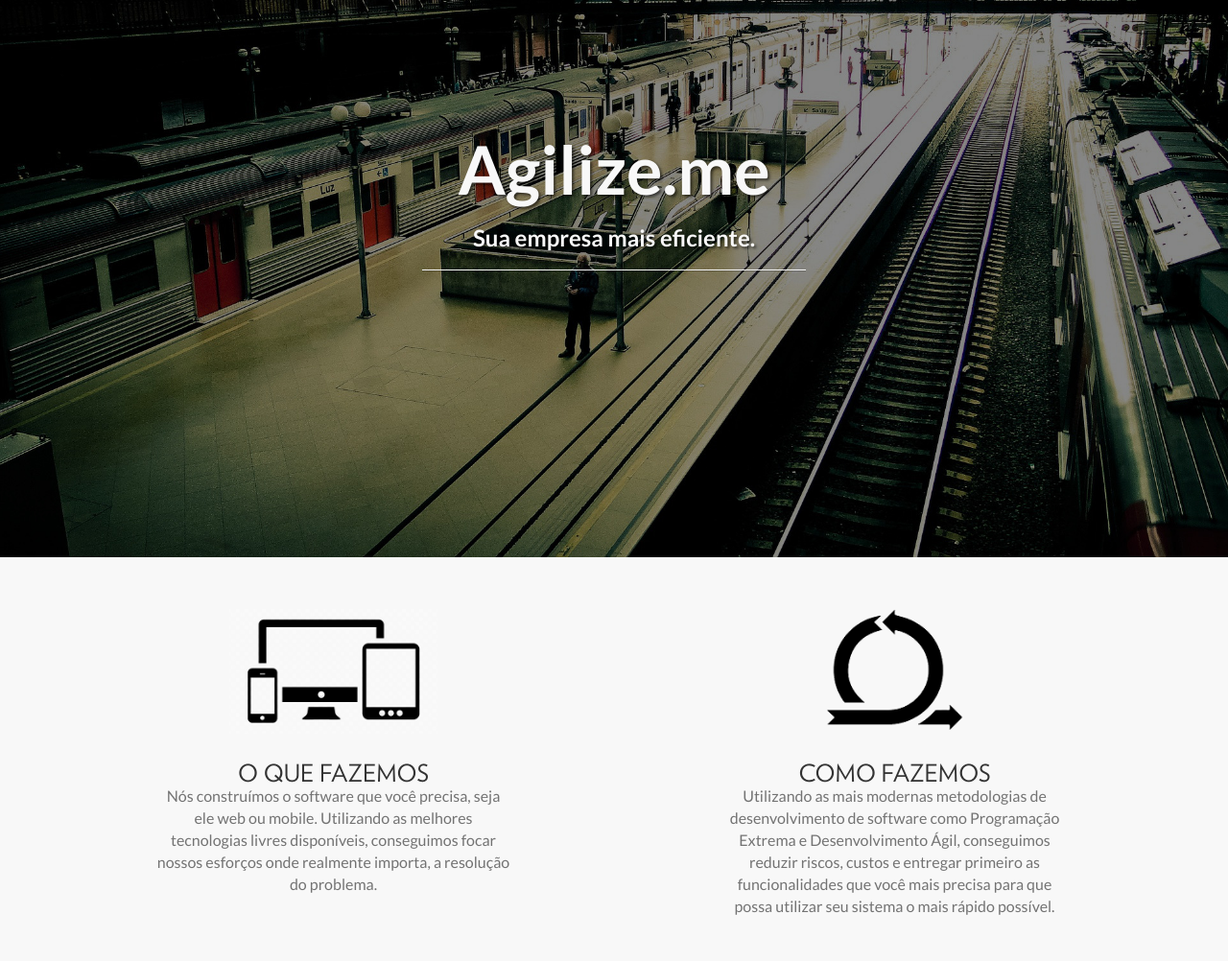
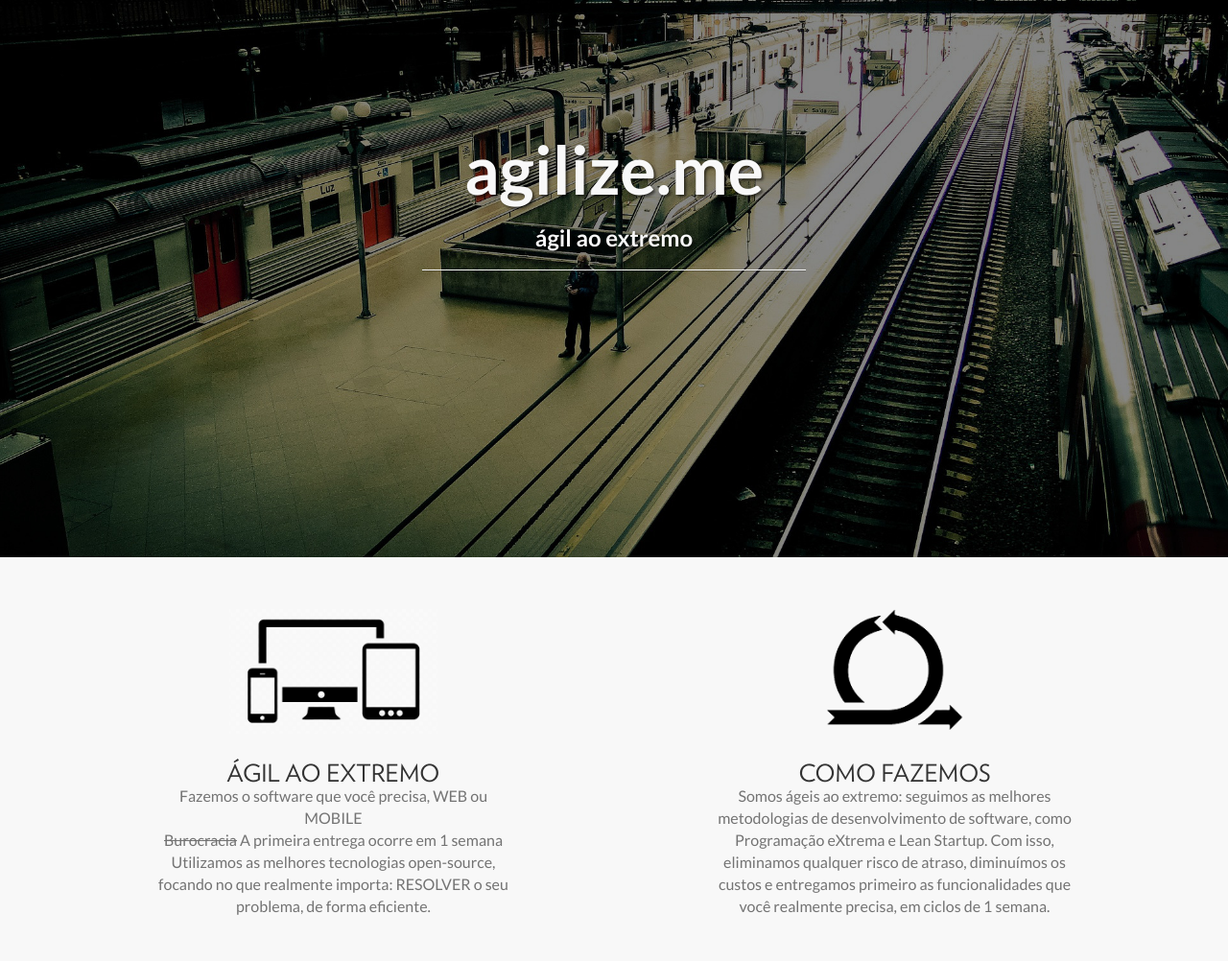
Before and after one commit to mfstabile/mygithubpage, a plain HTML site: page index.html in a window 1280 px wide. Shown: the part 140-1142 px from the top of the page at 96% size. Drawn offline with Linux system fonts and the light colour scheme.

Commit message:
alteração no texto

```diff
--- a/index.html
+++ b/index.html
@@ -6,8 +6,8 @@
     <meta charset="utf-8">
     <meta http-equiv="X-UA-Compatible" content="IE=edge">
     <meta name="viewport" content="width=device-width, initial-scale=1">
-    <meta name="description" content="">
-    <meta name="author" content="">
+    <meta name="description" content="agilize.me: lean software development.">
+    <meta name="author" content="Bárbara Tieko, Márcio Stabile, Thiago Araujo">
 
     <title>Agilize.me</title>
 
@@ -73,8 +73,8 @@
             <div class="row">
                 <div class="col-lg-12">
                     <div class="intro-message">
-                        <h1>Agilize.me</h1>
-                        <h3>Sua empresa mais eficiente.</h3>
+                        <h1>agilize.me</h1>
+                        <h3>ágil ao extremo</h3>
                         <hr class="intro-divider">
                         <!-- <ul class="list-inline intro-social-buttons">
                             <li>
@@ -108,8 +108,12 @@
               <div class="thumbnail">
                 <img src="img/devices.png" alt="o que fazemos" class="img-round">
                 <div class="caption">
-                  <h3 class="bigger-text">O QUE FAZEMOS</h3>
-                  <p class="medium-text">Nós construímos o software que você precisa, seja ele web ou mobile. Utilizando as melhores tecnologias livres disponíveis, conseguimos focar nossos esforços onde realmente importa, a resolução do problema.</p>
+                  <h3 class="bigger-text">Ágil ao Extremo</h3>
+                  <p class="medium-text">
+                    Fazemos o software que você precisa, WEB ou MOBILE <br/>
+                    <strike>Burocracia</strike> A primeira entrega ocorre em 1 semana</br>
+                    Utilizamos as melhores tecnologias open-source, focando no que realmente importa: RESOLVER o seu problema, de forma eficiente.
+                  </p>
                   <!-- <p><i class="fa fa-facebook-square"></i> <i class="fa fa-linkedin-square"></i> </p> -->
                 </div>
               </div>
@@ -119,7 +123,7 @@
                 <img src="img/agile.png" alt="desenvolvimento agil" class="img-round">
                 <div class="caption">
                   <h3 class="bigger-text">Como fazemos</h3>
-                  <p class="medium-text">Utilizando as mais modernas metodologias de desenvolvimento de software como Programação Extrema e Desenvolvimento Ágil, conseguimos reduzir riscos, custos e entregar primeiro as funcionalidades que você mais precisa para que possa utilizar seu sistema o mais rápido possível.</p>
+                  <p class="medium-text">Somos ágeis ao extremo: seguimos as melhores metodologias de desenvolvimento de software, como Programação eXtrema e Lean Startup. Com isso, eliminamos qualquer risco de atraso, diminuímos os custos e entregamos primeiro as funcionalidades que você realmente precisa, em ciclos de 1 semana.</p>
                   <!-- <p><a href="#" class="btn btn-primary" role="button">Button</a> <a href="#" class="btn btn-default" role="button">Button</a></p> -->
                 </div>
               </div>
@@ -165,7 +169,7 @@
                   <img src="img/thiago.jpg" alt="Thiago Araujo" class="img-circle">
                   <div class="caption">
                     <h3 class="big-text">Thiago Araujo</h3>
-                    <p class="small-text">Mestrando em Ciência da Computação no IME/USP e graduado em Ciência da Computação pelo SENAC. É escritor do blog <a href="http://aleph.uno">aleph.uno</a></p>
+                    <p class="small-text">Apaixonado por Desenvolvimento de Software e Inteligência Artificial. Mestrando em Ciência da Computação no IME/USP e graduado em Ciência da Computação pelo SENAC. Escreve no blog <a href="http://www.aleph.uno">aleph.uno</a>.</p>
                     <p class="links">
                       <a href="https://br.linkedin.com/in/thdaraujo/pt"><span class="fa fa-linkedin" aria-hidden="true"></span></a>
                     </p>
@@ -195,9 +199,9 @@
             <div class="row">
                 <div class="col-lg-12">
                     <h2>
-                      Fale com a gente. <br />
+                      Fale com a gente! <br />
                       Mande um e-mail para contato@agilize.me <br />
-                      Ou entre em contato com um de nós.
+                      Ou entre em contato pelas redes sociais.
                     </h2>
                 </div>
 
```
